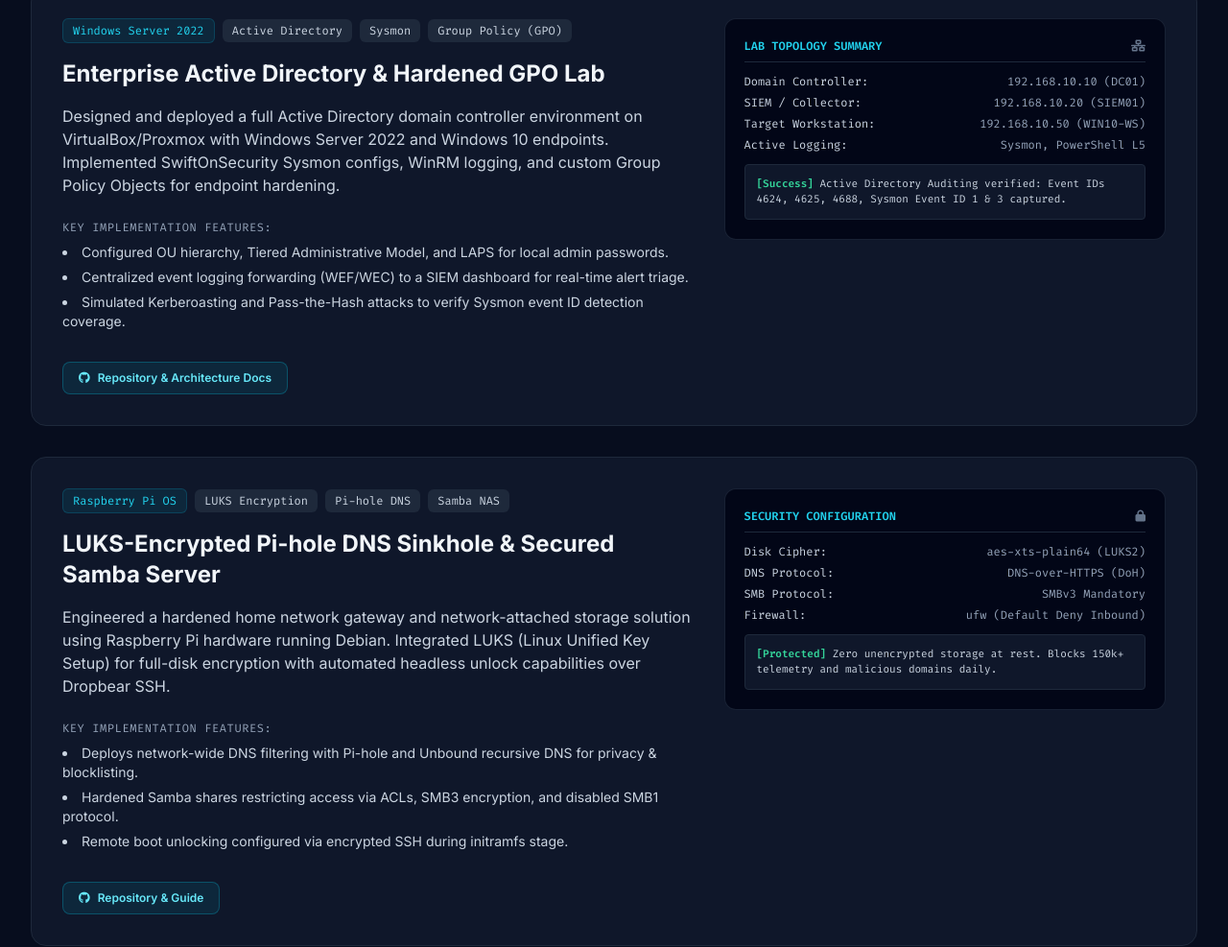
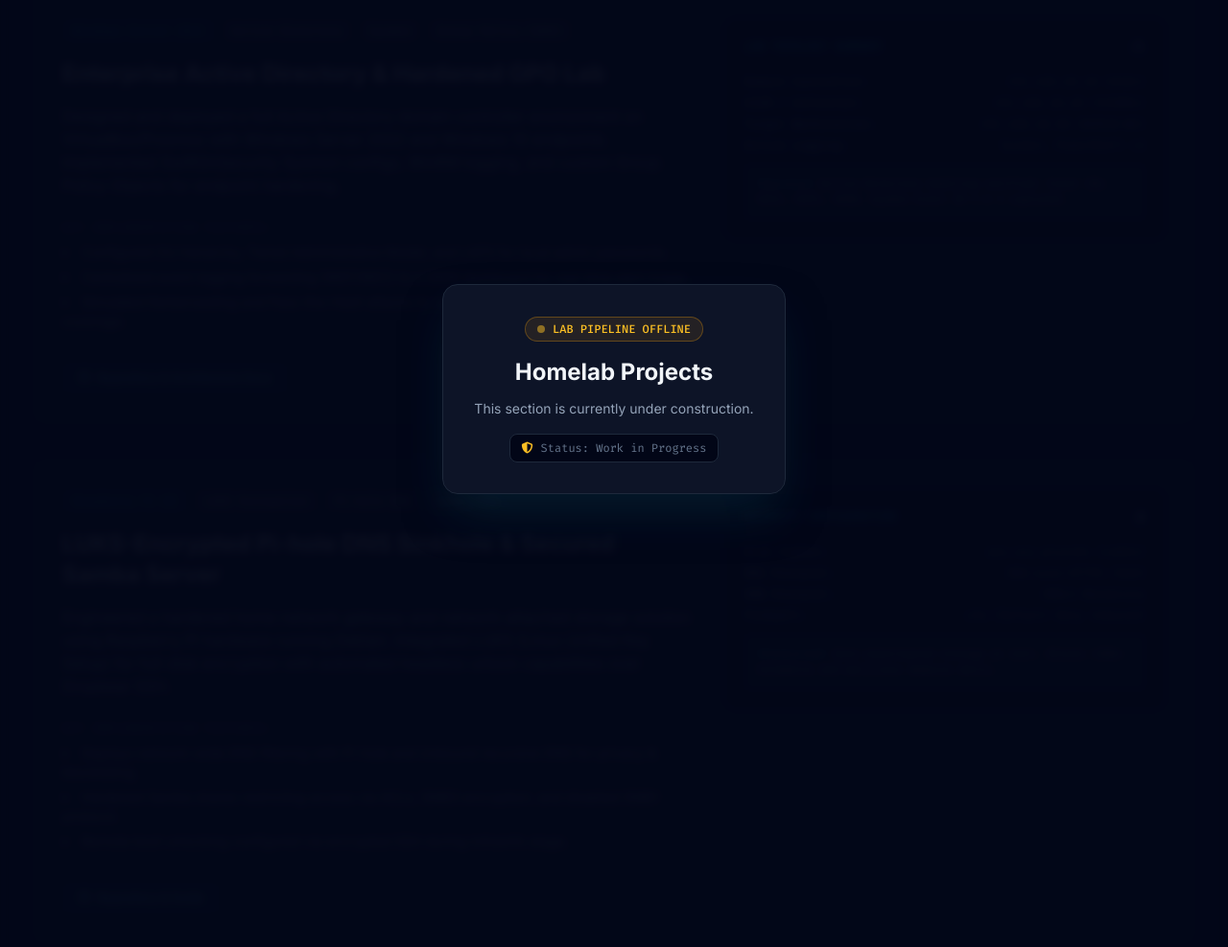
Before and after one commit to Novic-10/Novic-10, a plain HTML site: page index.html in a window 1280 px wide. Shown: the part 2029-3016 px from the top of the page at 96% size. Drawn offline with nearby package versions, Linux system fonts and the light colour scheme.

Commit message:
Disabled Homelab Projects and PII changes

```diff
--- a/index.html
+++ b/index.html
@@ -355,9 +355,34 @@
         </section>
 
 
-        <!-- HOMELAB PROJECTS SECTION -->
-        <section id="homelabs" class="py-16 lg:py-24 bg-slate-900/40 border-b border-slate-800/60">
-            <div class="max-w-7xl mx-auto px-4 sm:px-6 lg:px-8">
+        <!-- Update scroll-mt-* to match your header height -->
+<section id="homelabs" class="relative py-16 lg:py-24 bg-slate-900/40 border-b border-slate-800/60 overflow-hidden scroll-mt-1">
+
+    <!-- MAINTENANCE / OPSEC OVERLAY BADGE -->
+            <div class="absolute inset-0 z-20 flex flex-col items-center justify-center bg-slate-950/80 backdrop-blur-sm p-6 text-center">
+                <div class="max-w-xl mx-auto bg-slate-900/90 border border-slate-800 rounded-2xl p-6 sm:p-8 shadow-2xl shadow-cyan-950/50">
+                    <div class="inline-flex items-center gap-2 px-3 py-1 rounded-full bg-amber-500/10 border border-amber-500/30 text-amber-400 text-xs font-mono font-medium mb-4">
+                        <span class="h-2 w-2 rounded-full bg-amber-400 animate-pulse"></span>
+                        LAB PIPELINE OFFLINE
+                    </div>
+
+                    <h3 class="text-xl sm:text-2xl font-bold text-slate-100 mb-3">
+                        Homelab Projects
+                    </h3>
+
+                    <p class="text-xs sm:text-sm text-slate-400 leading-relaxed font-sans mb-4">
+                        This section is currently under construction.
+                    </p>
+
+                    <div class="inline-flex items-center gap-2 text-xs font-mono text-slate-500 bg-slate-950 px-3 py-1.5 rounded-lg border border-slate-800">
+                        <i class="fa-solid fa-shield-halved text-amber-400"></i>
+                        <span>Status: Work in Progress</span>
+                    </div>
+                </div>
+            </div>
+
+            <!-- GREYED OUT / DISABLED BACKGROUND CONTENT -->
+            <div class="max-w-7xl mx-auto px-4 sm:px-6 lg:px-8 opacity-20 pointer-events-none select-none filter blur-[1px]">
 
                 <div class="mb-12">
                     <div class="text-cyan-400 font-mono text-xs tracking-wider uppercase mb-2">Hands-on Infrastructure</div>
@@ -370,7 +395,7 @@
                 <div class="space-y-8">
 
                     <!-- Lab Project 1: Active Directory & GPO Lab -->
-                    <div class="bg-slate-900 border border-slate-800 hover:border-slate-700 rounded-2xl p-6 lg:p-8 transition-all">
+                    <div class="bg-slate-900 border border-slate-800 rounded-2xl p-6 lg:p-8">
                         <div class="grid grid-cols-1 lg:grid-cols-12 gap-8 items-start">
                             <div class="lg:col-span-7 space-y-4">
                                 <div class="flex flex-wrap items-center gap-2">
@@ -396,11 +421,9 @@
                                 </div>
 
                                 <div class="pt-4 flex flex-wrap items-center gap-4">
-                                    <!-- REPLACE HYPERLINK WITH YOUR REPO LINK -->
-                                    <a href="https://github.com/YOUR_GITHUB_USERNAME/active-directory-lab" target="_blank" rel="noopener noreferrer"
-                                       class="px-4 py-2 rounded-lg bg-cyan-500/10 hover:bg-cyan-500/20 text-cyan-300 border border-cyan-500/30 text-xs font-semibold flex items-center gap-2 transition-all">
+                                    <span class="px-4 py-2 rounded-lg bg-cyan-500/10 text-cyan-300 border border-cyan-500/30 text-xs font-semibold flex items-center gap-2">
                                         <i class="fa-brands fa-github"></i> Repository & Architecture Docs
-                                    </a>
+                                    </span>
                                 </div>
                             </div>
 
@@ -423,7 +446,7 @@
                     </div>
 
                     <!-- Lab Project 2: LUKS-Encrypted Pi-hole / Samba Server -->
-                    <div class="bg-slate-900 border border-slate-800 hover:border-slate-700 rounded-2xl p-6 lg:p-8 transition-all">
+                    <div class="bg-slate-900 border border-slate-800 rounded-2xl p-6 lg:p-8">
                         <div class="grid grid-cols-1 lg:grid-cols-12 gap-8 items-start">
                             <div class="lg:col-span-7 space-y-4">
                                 <div class="flex flex-wrap items-center gap-2">
@@ -449,11 +472,9 @@
                                 </div>
 
                                 <div class="pt-4 flex flex-wrap items-center gap-4">
-                                    <!-- REPLACE HYPERLINK WITH YOUR REPO LINK -->
-                                    <a href="https://github.com/YOUR_GITHUB_USERNAME/secure-pi-nas-setup" target="_blank" rel="noopener noreferrer"
-                                       class="px-4 py-2 rounded-lg bg-cyan-500/10 hover:bg-cyan-500/20 text-cyan-300 border border-cyan-500/30 text-xs font-semibold flex items-center gap-2 transition-all">
+                                    <span class="px-4 py-2 rounded-lg bg-cyan-500/10 text-cyan-300 border border-cyan-500/30 text-xs font-semibold flex items-center gap-2">
                                         <i class="fa-brands fa-github"></i> Repository & Guide
-                                    </a>
+                                    </span>
                                 </div>
                             </div>
 
@@ -478,7 +499,6 @@
                 </div>
             </div>
         </section>
-
 
         <!-- CTF WRITEUPS SECTION -->
         <section id="writeups" class="py-16 lg:py-24 bg-slate-950 border-b border-slate-800/60">
@@ -763,20 +783,6 @@
                         </a>
                     </div>
 
-                    <!-- Social Icons -->
-                    <div class="pt-8 flex justify-center items-center gap-6 text-xl">
-                        <!-- REPLACE HYPERLINKS WITH YOUR SOCIAL PROFILE URLS -->
-                        <a href="https://github.com/YOUR_GITHUB_USERNAME" target="_blank" rel="noopener noreferrer" class="text-slate-400 hover:text-cyan-400 transition-colors" title="GitHub">
-                            <i class="fa-brands fa-github"></i>
-                        </a>
-                        <a href="https://linkedin.com/in/YOUR_LINKEDIN_USERNAME" target="_blank" rel="noopener noreferrer" class="text-slate-400 hover:text-cyan-400 transition-colors" title="LinkedIn">
-                            <i class="fa-brands fa-linkedin"></i>
-                        </a>
-                        <a href="mailto:orhersee@gmail.com" class="text-slate-400 hover:text-cyan-400 transition-colors" title="Email">
-                            <i class="fa-solid fa-envelope"></i>
-                        </a>
-                    </div>
-
                     <!-- Copyright Notice -->
                     <p class="text-slate-600 text-xs font-mono pt-8">
                         &copy; <span id="year"></span> Cybersecurity Portfolio. Built for GitHub Pages.
```
